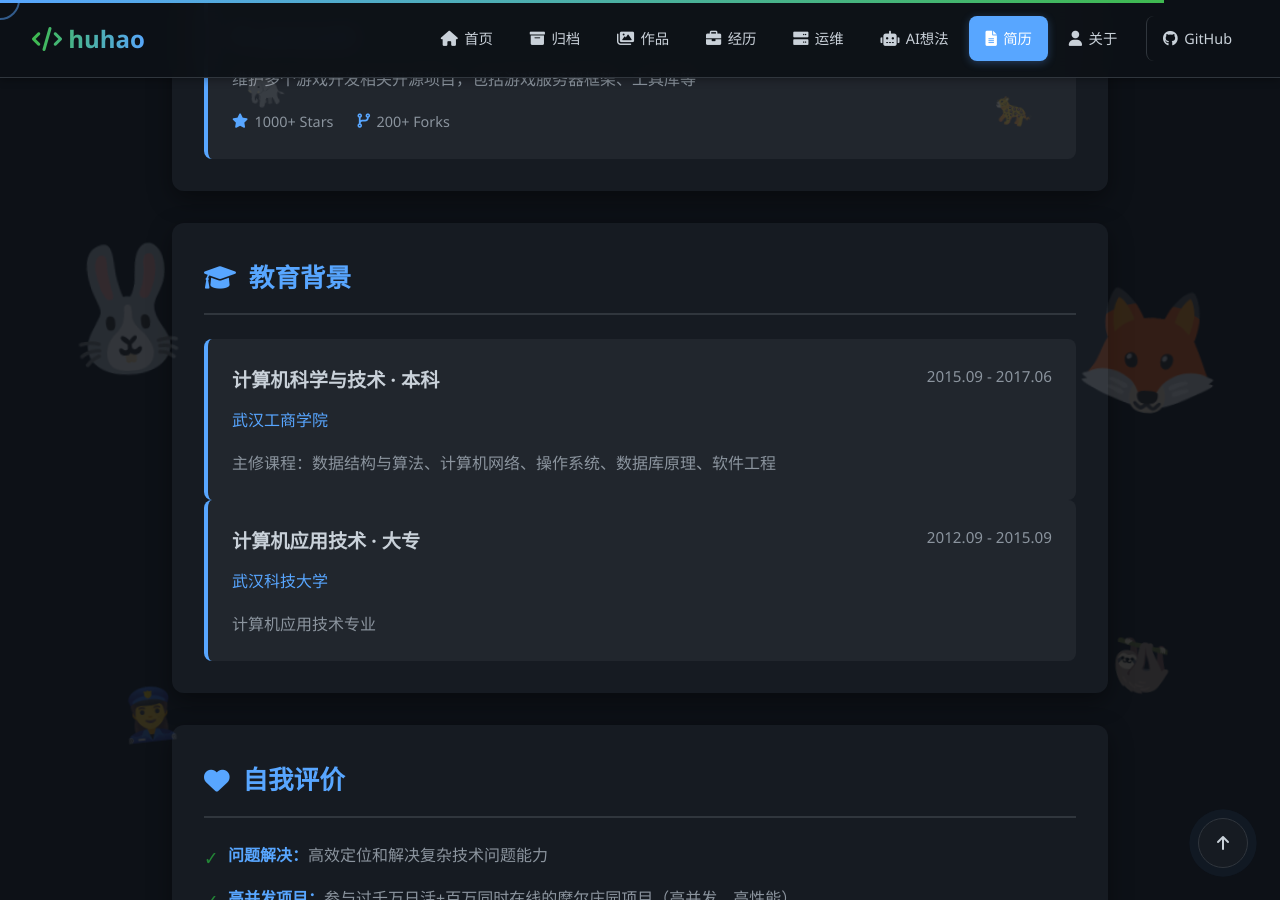
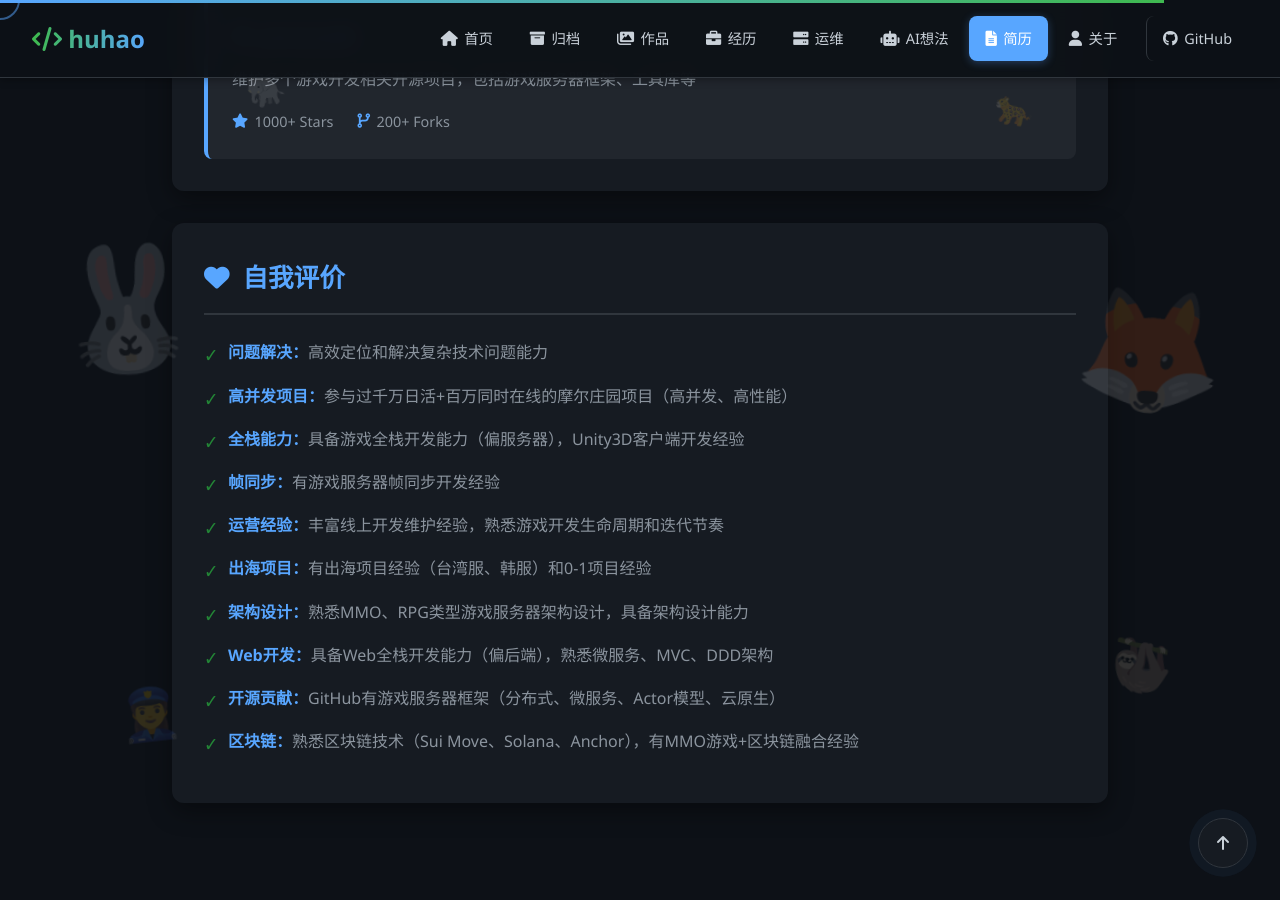
Before and after one commit to phuhao00/phuhao00.github.io, a Jekyll site: the page built from resume.md, in a window 1280 px wide and 900 px high, scrolled down 7009 px. Built offline with Jekyll 4.4.1, drawn with Linux system fonts in a browser that asks for light colours.

Commit message:
移除教育背景

```diff
--- a/resume.md
+++ b/resume.md
@@ -416,40 +416,6 @@ permalink: /resume/
             </div>
         </section>
 
-        <!-- 教育背景 -->
-        <section class="resume-section">
-            <h2 class="section-title">
-                <i class="fas fa-graduation-cap"></i> 教育背景
-            </h2>
-            <div class="section-content">
-                <div class="education-item">
-                    <div class="edu-header">
-                        <div class="edu-title">
-                            <h3>计算机科学与技术 · 本科</h3>
-                            <span class="school-name">武汉工商学院</span>
-                        </div>
-                        <div class="edu-date">2015.09 - 2017.06</div>
-                    </div>
-                    <div class="edu-content">
-                        <p>主修课程：数据结构与算法、计算机网络、操作系统、数据库原理、软件工程</p>
-                    </div>
-                </div>
-
-                <div class="education-item">
-                    <div class="edu-header">
-                        <div class="edu-title">
-                            <h3>计算机应用技术 · 大专</h3>
-                            <span class="school-name">武汉科技大学</span>
-                        </div>
-                        <div class="edu-date">2012.09 - 2015.09</div>
-                    </div>
-                    <div class="edu-content">
-                        <p>计算机应用技术专业</p>
-                    </div>
-                </div>
-            </div>
-        </section>
-
         <!-- 自我评价 -->
         <section class="resume-section">
             <h2 class="section-title">
```
